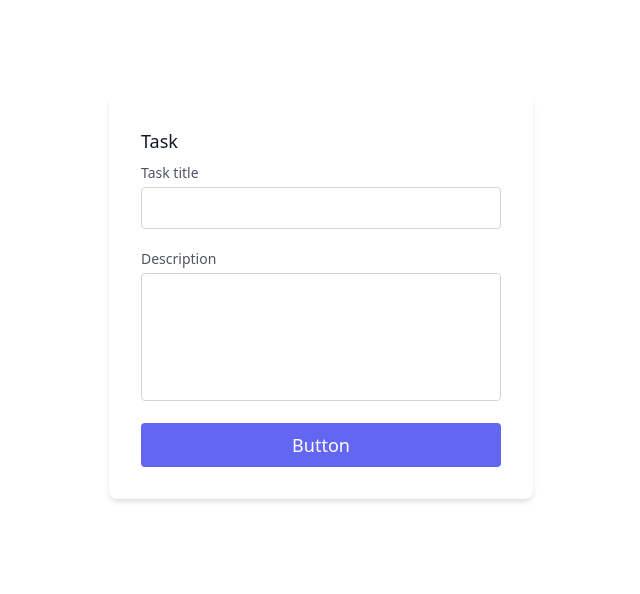
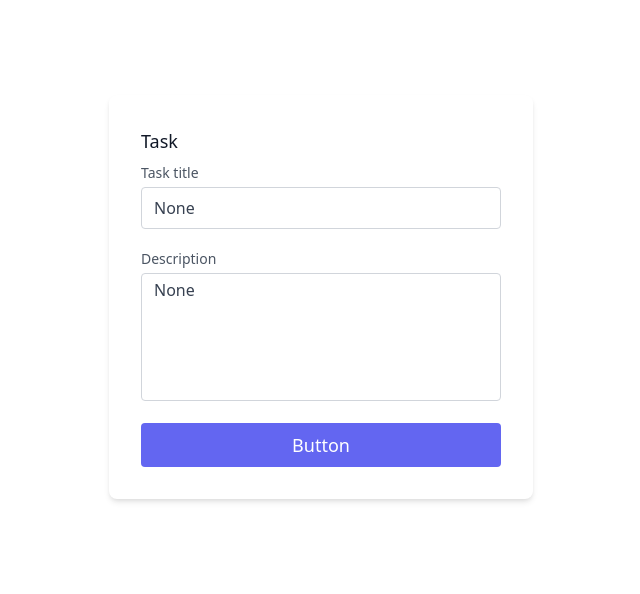
Before and after one commit to Middlewarer/ToDoAppdjango, a Django app: template todo/base/templates/base/task_form.html in a window 1280 px wide. Shown: the part 81-675 px from the top of the page, without its empty margins (319-959 px from the left). Run offline with Django 5.2, Linux system fonts and the light colour scheme; the template is opened without the code that fills it: values that come from a table or form of the project are taken from there, others are empty.

Commit message:
Update fields now shows itself

```diff
--- a/todo/base/templates/base/task_form.html
+++ b/todo/base/templates/base/task_form.html
@@ -10,11 +10,11 @@
         <h2 class="text-gray-900 text-lg mb-1 font-medium title-font">Task</h2>
         <div class="relative mb-4">
           <label for="title" class="leading-7 text-sm text-gray-600">Task title</label>
-          <input type="text" id="id_title" name="title" class="w-full bg-white rounded border border-gray-300 focus:border-indigo-500 focus:ring-2 focus:ring-indigo-200 text-base outline-none text-gray-700 py-1 px-3 leading-8 transition-colors duration-200 ease-in-out">
+          <input type="text" id="id_title" name="title" value='{{form.title.value}}' class="w-full bg-white rounded border border-gray-300 focus:border-indigo-500 focus:ring-2 focus:ring-indigo-200 text-base outline-none text-gray-700 py-1 px-3 leading-8 transition-colors duration-200 ease-in-out">
         </div>
         <div class="relative mb-4">
           <label for="description" class="leading-7 text-sm text-gray-600">Description</label>
-          <textarea id="id_description" name="description" class="w-full bg-white rounded border border-gray-300 focus:border-indigo-500 focus:ring-2 focus:ring-indigo-200 h-32 text-base outline-none text-gray-700 py-1 px-3 resize-none leading-6 transition-colors duration-200 ease-in-out"></textarea>
+          <textarea id="id_description" name="description" class="w-full bg-white rounded border border-gray-300 focus:border-indigo-500 focus:ring-2 focus:ring-indigo-200 h-32 text-base outline-none text-gray-700 py-1 px-3 resize-none leading-6 transition-colors duration-200 ease-in-out">{{form.description.value}}</textarea>
         </div>
         <button class="text-white bg-indigo-500 border-0 py-2 px-6 focus:outline-none hover:bg-indigo-600 rounded text-lg">Button</button>
       </div>
```
Also changed, not shown: todo/base/views.py (+9 -0 lines).
